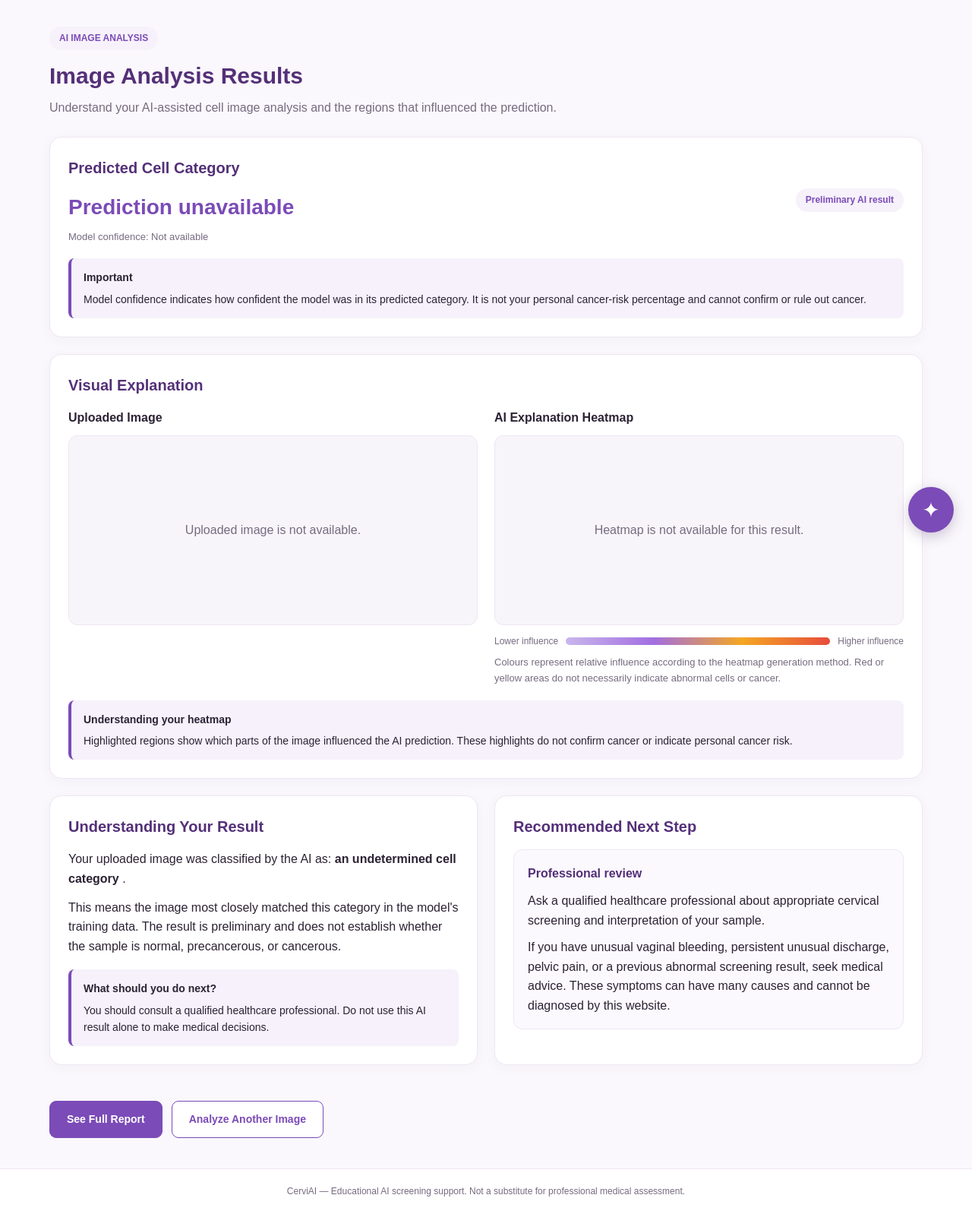
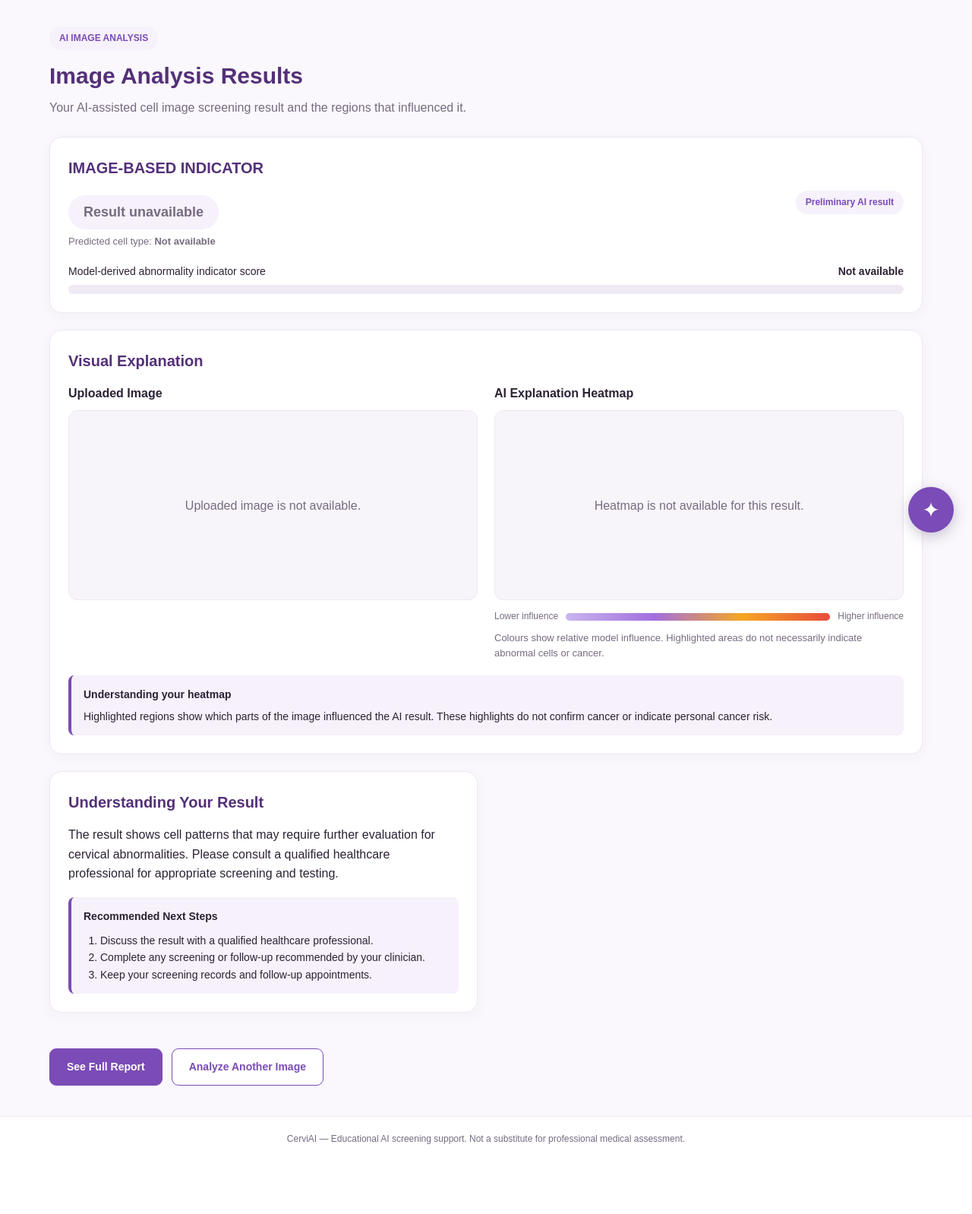
Before and after one commit to saloni-016/Cervi-AI, a Flask app: template templates/image_result.html in a window 1280 px wide. Shown: the part 75-1673 px from the top of the page at 76% size. After the commit the page ends 1581 px from the top, so only its background shows below. Run offline with Flask 3, Linux system fonts and the light colour scheme; the template is opened without the code that fills it, so the values that code supplies are empty; parts of the project's set-up code (start-up, migrations or seed data) failed here and were passed over.

Commit message:
Update image_result.html

```diff
--- a/templates/image_result.html
+++ b/templates/image_result.html
@@ -17,13 +16,15 @@
             --muted: #766b80;
             --border: #eee6f3;
             --white: #ffffff;
+            --low: #2e8b57;
+            --low-bg: #e8f5ee;
+            --moderate: #c77d0a;
+            --moderate-bg: #fdf3e0;
+            --high: #c0392b;
+            --high-bg: #fbe9e7;
         }
 
-        * {
-            box-sizing: border-box;
-            margin: 0;
-            padding: 0;
-        }
+        * { box-sizing: border-box; margin: 0; padding: 0; }
 
         body {
             font-family: Arial, Helvetica, sans-serif;
@@ -150,13 +110,42 @@ font-size: 17px;
             flex-wrap: wrap;
         }
 
-        .prediction {
-            font-size: 28px;
+        .risk-badge {
+            display: inline-block;
+            padding: 8px 20px;
+            border-radius: 30px;
+            font-size: 18px;
             font-weight: bold;
-            color: var(--purple);
             margin: 6px 0;
-            overflow-wrap: anywhere;
         }
+
+        .risk-low { background: var(--low-bg); color: var(--low); }
+        .risk-moderate { background: var(--moderate-bg); color: var(--moderate); }
+        .risk-high { background: var(--high-bg); color: var(--high); }
+        .risk-unknown { background: var(--lavender); color: var(--muted); }
+
+        .score-block { margin-top: 18px; }
+
+        .score-label {
+            display: flex;
+            justify-content: space-between;
+            gap: 12px;
+            font-size: 14px;
+            margin-bottom: 6px;
+        }
+
+        .meter {
+            height: 12px;
+            border-radius: 12px;
+            background: #efe9f4;
+            overflow: hidden;
+        }
+
+        .meter-fill { height: 100%; border-radius: 12px; }
+        .fill-low { background: var(--low); }
+        .fill-moderate { background: var(--moderate); }
+        .fill-high { background: var(--high); }
+        .fill-unknown { background: var(--muted); }
 
         .notice {
             background: var(--lavender);
@@ -236,20 +226,10 @@ font-size: 17px;
             padding: 18px;
         }
 
-        .guidance h3 {
-            color: var(--dark-purple);
-        }
+        .guidance h3 { color: var(--dark-purple); }
+        .guidance p + p { margin-top: 10px; }
 
-        .guidance p + p {
-            margin-top: 10px;
-        }
-
-        .actions {
-            display: flex;
-            flex-wrap: wrap;
-            gap: 12px;
-            margin: 25px 0 40px;
-        }
+        .actions { display: flex; flex-wrap: wrap; gap: 12px; margin: 25px 0 40px; }
 
         .btn {
             display: inline-block;
@@ -292,31 +268,31 @@ font-size: 17px;
         }
 
         @media (max-width: 700px) {
-            .image-grid,
-            .two-column {
-                grid-template-columns: 1fr;
-            }
-
-            .page-heading h1 {
-                font-size: 25px;
-            }
-
-            .card {
-                padding: 18px;
-            }
-
-            .image-frame {
-                min-height: 200px;
-            }
-
-            .nav-links {
-                gap: 14px;
-            }
+            .image-grid, .two-column { grid-template-columns: 1fr; }
+            .page-heading h1 { font-size: 25px; }
+            .card { padding: 18px; }
+            .image-frame { min-height: 200px; }
+            .nav-links { gap: 14px; }
+            .regions li { flex-wrap: wrap; }
         }
     </style>
 </head>
 
 <body>
+
+    {% set level = (risk_indicator | default('', true)) | lower %}
+  {% set level_class = level if level in ['low', 'medium', 'high'] else 'unknown' %}
+{% if level_class == 'medium' %}
+    {% set level_class = 'moderate' %}
+{% endif %}
+    {% set cell_type = (predicted_cell_type | default('', true)) | replace('im_', '') | replace('_', ' ') | replace('-', ' ') %}
+    {% set has_score = abnormality_score is defined and abnormality_score is not none %}
+
+    {% if has_score %}
+        {% set score_value = [0, [abnormality_score | float, 100] | min] | max %}
+    {% else %}
+        {% set score_value = 0 %}
+    {% endif %}
 
     <nav>
         <a href="/" class="logo">
@@ -335,86 +311,76 @@ font-size: 17px;
 
         <section class="page-heading">
             <span class="tag">AI IMAGE ANALYSIS</span>
-
             <h1>Image Analysis Results</h1>
-
-            <p>
-                Understand your AI-assisted cell image analysis
-                and the regions that influenced the prediction.
-            </p>
+            <p>Your AI-assisted cell image screening result and the regions that influenced it.</p>
         </section>
 
-        <!-- Prediction summary -->
         <section class="card">
-
             <div class="result-header">
                 <div>
-                    <h2>Predicted Cell Category</h2>
+                    <h2>IMAGE-BASED INDICATOR</h2>
 
-                    <div class="prediction">
-                        {{ predicted_class | default("Prediction unavailable", true) | replace("_", " ") | replace("-", " ") }}
+                    <div class="risk-badge risk-{{ level_class }}">
+    {% if level_class != 'unknown' %}
+        {{ level | capitalize }}
+    {% else %}
+        Result unavailable
+    {% endif %}
 </div>
 
                     <p class="muted">
-                        Model confidence:
-                        {% if confidence is defined and confidence is not none %}
-                            {{ "%.1f"|format(confidence|float) }}%
-                        {% else %}
-                            Not available
-                        {% endif %}
+                        Predicted cell type:
+                        <strong>{{ cell_type if cell_type else 'Not available' }}</strong>
                     </p>
                 </div>
 
                 <span class="tag">Preliminary AI result</span>
             </div>
 
-            <div class="notice">
-                <strong>Important</strong>
-                <p>
-                    Model confidence indicates how confident the model
-                    was in its predicted category. It is not your personal
-                    cancer-risk percentage and cannot confirm or rule out
-                    cancer.
-                </p>
+            <div class="score-block">
+                <div class="score-label">
+                    <span>Model-derived abnormality indicator score</span>
+                    <strong>
+                        {% if has_score %}
+                            {{ "%.1f" | format(score_value) }}%
+                        {% else %}
+                            Not available
+                        {% endif %}
+                    </strong>
                 </div>
+
+                <div class="meter">
+    <div class="meter-fill fill-{{ level_class }}"
+         data-width="{{ score_value }}">
+    </div>
+</div>
+            </div>
+
 
         </section>
 
-        <!-- Uploaded image and heatmap -->
         <section class="card">
-
             <h2>Visual Explanation</h2>
 
             <div class="image-grid">
-
                 <div>
                     <h3>Uploaded Image</h3>
-
                     <div class="image-frame">
                         {% if image_path %}
-                            <img
-                                src="{{ image_path }}"
-                                alt="Uploaded cervical cell image">
+                            <img src="{{ image_path }}" alt="Uploaded cervical cell image">
                         {% else %}
-                            <div class="placeholder">
-                                Uploaded image is not available.
-                            </div>
+                            <div class="placeholder">Uploaded image is not available.</div>
                         {% endif %}
                     </div>
                 </div>
 
                 <div>
                     <h3>AI Explanation Heatmap</h3>
-
                     <div class="image-frame">
                         {% if heatmap_path %}
-                            <img
-                                src="{{ heatmap_path }}"
-                                alt="AI heatmap showing influential regions">
+                            <img src="{{ heatmap_path }}" alt="Heatmap showing image regions that influenced the model">
                         {% else %}
-                            <div class="placeholder">
-                                Heatmap is not available for this result.
-                            </div>
+                            <div class="placeholder">Heatmap is not available for this result.</div>
                         {% endif %}
                     </div>
 
@@ -425,102 +391,90 @@ font-size: 17px;
                     </div>
 
                     <p class="muted" style="margin-top: 8px;">
-                        Colours represent relative influence according
-                        to the heatmap generation method. Red or yellow
-                        areas do not necessarily indicate abnormal cells
-                        or cancer.
+                        Colours show relative model influence. Highlighted areas do not
+                        necessarily indicate abnormal cells or cancer.
                     </p>
                 </div>
+            </div>
 
+            {% if top_regions %}
+            <div style="margin-top: 20px;">
+                <h3>Most Influential Regions</h3>
+                <ul class="regions">
+                    {% for region in top_regions %}
+                    <li>
+                        <span>{{ region.name }}</span>
+                        <strong>{{ "%.1f" | format(region.contribution | float) }}% of influence</strong>
+                    </li>
+                    {% endfor %}
+                </ul>
             </div>
+            {% endif %}
 
             <div class="notice">
                 <strong>Understanding your heatmap</strong>
-
                 <p>
-                    {{ heatmap_message | default(
-                        "Highlighted regions show which parts of the image influenced the AI prediction. These highlights do not confirm cancer or indicate personal cancer risk.",
-                        true
-                    ) }}
+                    {% if explained_target %}
+                        Highlighted regions show which parts of the image most influenced
+                        the model's {{ explained_target }}.
+                    {% else %}
+                        Highlighted regions show which parts of the image influenced the AI result.
+                    {% endif %}
+                    These highlights do not confirm cancer or indicate personal cancer risk.
                 </p>
             </div>
-
         </section>
 
-        <!-- Result explanation and guidance -->
         <section class="two-column">
 
             <div class="card">
                 <h2>Understanding Your Result</h2>
 
+
 <p>
-                    Your uploaded image was classified by the AI as:
-                    <strong>
-                        {{ predicted_class | default("an undetermined cell category", true) | replace("_", " ") | replace("-", " ") }}
-                    </strong>.
-                </p>
-
-                <p style="margin-top: 12px;">
-                    This means the image most closely matched this
-                    category in the model's training data. The result
-                    is preliminary and does not establish whether the
-                    sample is normal, precancerous, or cancerous.
+    The result shows cell patterns that may require further
+    evaluation for cervical abnormalities. Please consult a
+    qualified healthcare professional for appropriate screening
+    and testing.
 </p>
 
 <div class="notice">
-                    <strong>What should you do next?</strong>
-
-                    <p>
-                        You should consult a qualified healthcare professional.
-                        Do not use this AI result alone to make medical
-                        decisions.
-                    </p>
-                </div>
+    <strong>Recommended Next Steps</strong>
+    <ol style="padding-left: 22px; margin-top: 10px;">
+        <li>Discuss the result with a qualified healthcare professional.</li>
+        <li>Complete any screening or follow-up recommended by your clinician.</li>
+        <li>Keep your screening records and follow-up appointments.</li>
+    </ol>
 </div>
 
-            <div class="card">
-                <h2>Recommended Next Step</h2>
 
-                <div class="guidance">
-                    <h3>Professional review</h3>
 
-                    <p>
-                        Ask a qualified healthcare professional about
-                        appropriate cervical screening and interpretation
-                        of your sample.
-                    </p>
 
-                    <p>
-                        If you have unusual vaginal bleeding, persistent
-                        unusual discharge, pelvic pain, or a previous
-                        abnormal screening result, seek medical advice.
-                        These symptoms can have many causes and cannot
-                        be diagnosed by this website.
-                    </p>
-                </div>
-            </div>
 
         </section>
 
-        <!-- Page actions -->
         <div class="actions">
-            <a href="/full_report" class="btn btn-primary">
-                See Full Report
-            </a>
-
-            <a href="/image_upload" class="btn btn-secondary">
-                Analyze Another Image
-            </a>
+            <a href="/full_report" class="btn btn-primary">See Full Report</a>
+            <a href="/image_upload" class="btn btn-secondary">Analyze Another Image</a>
         </div>
 
     </main>
 
     <footer>
         CerviAI — Educational AI screening support.
-        Not a substitute for professional medical assessment.
+        {{ disclaimer | default("Not a substitute for professional medical assessment.", true) }}
     </footer>
 
     {% include "chatbot.html" %}
+<script>
+    document.querySelectorAll(".meter-fill").forEach(function (bar) {
+        const score = Number(bar.dataset.width);
+        const safeScore = Number.isFinite(score)
+            ? Math.max(0, Math.min(100, score))
+            : 0;
 
+        bar.style.width = safeScore + "%";
+    });
+</script>
 </body>
 </html>
```
Also changed, not shown: other parts of templates/image_result.html (+30 -75 lines). Lines whose indentation alone changed are shown as unchanged.
